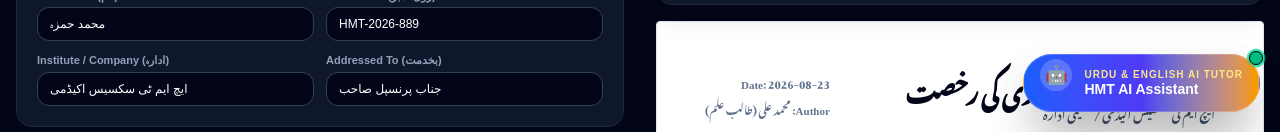
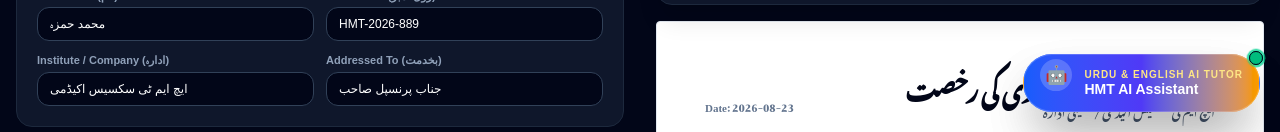
Before and after one commit to mtufail4484-web/hmt-financial-services, a Next.js app: page /document-editor in a window 1280 px wide. Shown: the part 668-800 px from the top of the page. Built offline with nearby package versions, Linux system fonts and the light colour scheme; a web font is replaced by a local one.

Commit message:
Remove Author line from document preview header for clean output

```diff
--- a/app/document-editor/page.js
+++ b/app/document-editor/page.js
@@ -1450,11 +1450,12 @@ export default function DocumentEditorPage() {
                     <h1 className="text-xl sm:text-2xl font-black text-slate-950 tracking-tight">
                       {docMeta.docTitle || "Untitled Document"}
                     </h1>
-                    <p className="text-xs text-slate-600 font-semibold">{docMeta.docSubtitle}</p>
+                    {docMeta.docSubtitle && (
+                      <p className="text-xs text-slate-600 font-semibold">{docMeta.docSubtitle}</p>
+                    )}
                   </div>
-                  <div className="text-right text-[11px] font-semibold text-slate-500 space-y-0.5">
+                  <div className="text-right text-[11px] font-semibold text-slate-500">
                     <p>Date: {docMeta.docDate}</p>
-                    <p>Author: {docMeta.authorName}</p>
                   </div>
                 </div>
 
```
